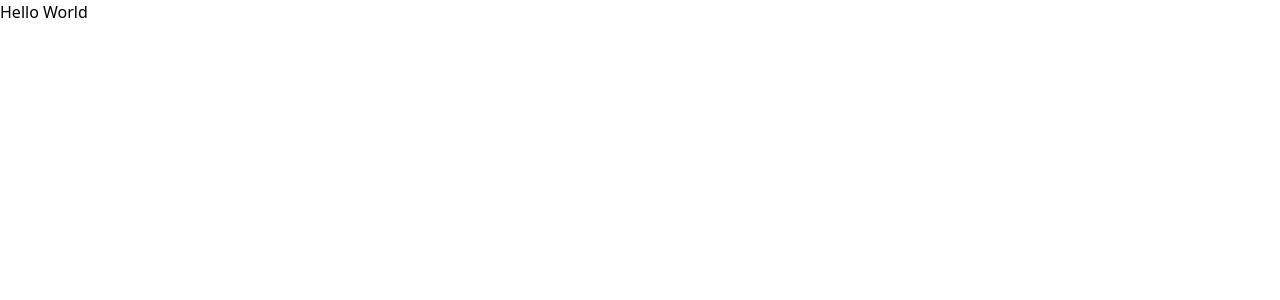
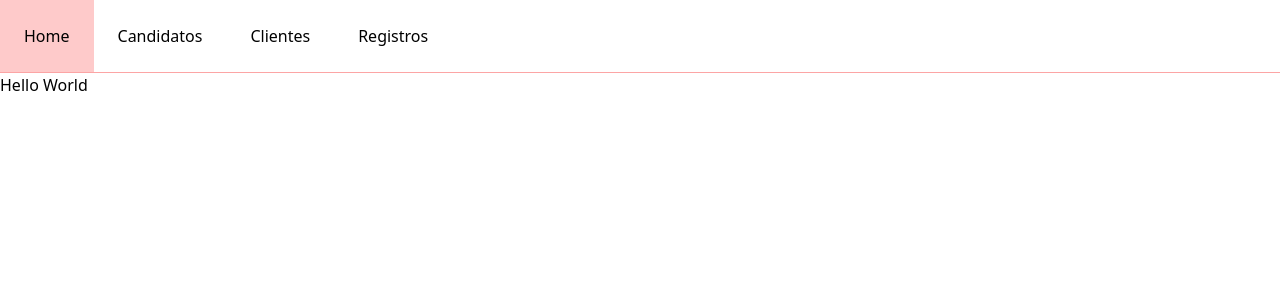
Before and after one commit to thejabb-ve/crm, a Next.js app: page / in a window 1280 px wide. Shown: the top 300 px of the page. Built offline with nearby package versions, Linux system fonts and the light colour scheme.

Commit message:
Agregando Menu

```diff
--- /dev/null
+++ b/app/components/Menu.tsx
@@ -0,0 +1,26 @@
+import menu from "../json/menu";
+import Link from "next/link";
+
+export default function Menu() {
+    return (
+        <menu>
+            <div className="flex border-b border-b-red-300">
+                {menu.principal.map((item) => (
+                    <div
+                        key={item.key}
+                        className="p-6 hover:bg-red-200 cursor-pointer"
+                    >
+                        <Link
+                            href={item.url}
+                            aria-label={item.ariaLabel}
+                            target={item.target}
+                            rel={item.rel}
+                        >
+                            {item.page}
+                        </Link>
+                    </div>
+                ))}
+            </div>
+        </menu>
+    );
+}
--- /dev/null
+++ b/app/json/menu.ts
@@ -0,0 +1,36 @@
+const principal: menu.principal[] = [
+    {
+        key: "home",
+        page: "Home",
+        url: "/",
+        target: "_self",
+        ariaLabel: "Ir a la página principal",
+        rel: "tag",
+    },
+    {
+        key: "candidates",
+        page: "Candidatos",
+        url: "/candidatos",
+        target: "_self",
+        ariaLabel: "Ir a la página principal",
+        rel: "tag",
+    },
+    {
+        key: "clients",
+        page: "Clientes",
+        url: "/clientes",
+        target: "_self",
+        ariaLabel: "Ir a la página principal",
+        rel: "tag",
+    },
+    {
+        key: "register",
+        page: "Registros",
+        url: "/registros",
+        target: "_self",
+        ariaLabel: "Ir a la página principal",
+        rel: "tag",
+    },
+];
+
+export default { principal };
--- a/app/layout.tsx
+++ b/app/layout.tsx
@@ -1,8 +1,9 @@
 import type { Metadata } from "next";
+import Menu from "./components/Menu";
 import "./globals.css";
 
 export const metadata: Metadata = {
-    title: "Create Next App",
+    title: "CRM",
     description: "Generated by create next app",
 };
 
@@ -12,8 +13,13 @@ export default function RootLayout({
     children: React.ReactNode;
 }>) {
     return (
-        <html lang="en">
-            <body className="bg-white">{children}</body>
+        <html lang="es">
+            <body className="bg-white">
+                <header>
+                    <Menu />
+                </header>
+                {children}
+            </body>
         </html>
     );
 }
```
Also changed, not shown: global.d.ts (+23 -12 lines).
